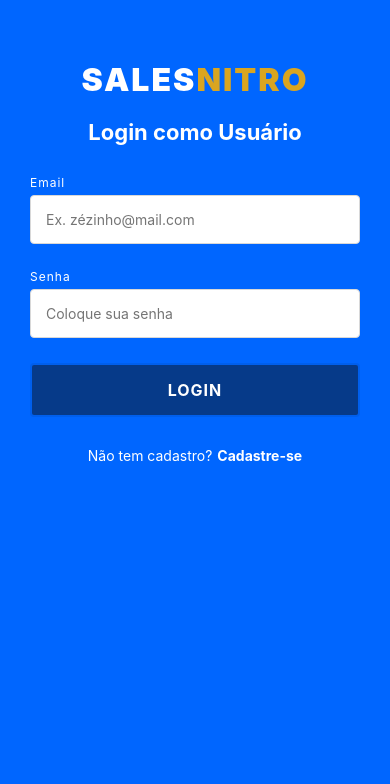
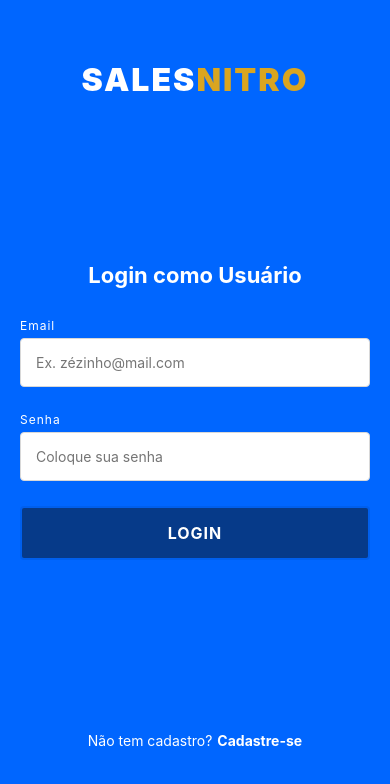
Before and after one commit to AndrewsDutraDev/sales_nitro_front, a React Native app: screen /Login in a window 390 px wide. Shown: the top 784 px of the page. Built offline with nearby package versions, Linux system fonts and the light colour scheme; some icons are missing.

Commit message:
Correção de detalhes no login

```diff
--- a/src/components/Screens/Login.js
+++ b/src/components/Screens/Login.js
@@ -4,6 +4,7 @@
 import { faEye } from '@fortawesome/free-solid-svg-icons/faEye';
 import { faEyeSlash } from '@fortawesome/free-solid-svg-icons/faEyeSlash';
 import api from '../../services/api';
+import { Dimensions } from 'react-native';
 
 
 const Login = ({ navigation }) => {
@@ -36,6 +37,7 @@
 	<View style={style.bg_login}>
 		<KeyboardAvoidingView behavior={ Platform.OS == 'ios' ? 'padding' : 'height' } keyboardVerticalOffset={10}>
 			<ScrollView>
+				<View style={style.container}>
 					<Text style={style.title_login}>
 						<Text style={style.text_sales}>SALES</Text>
 						<Text style={style.text_nitro}>NITRO</Text>
@@ -70,6 +72,7 @@
 						<Text style={style.text_footer}>Não tem cadastro?</Text>
 						<Text style={style.text_cadastre_se}>Cadastre-se</Text>
 					</View>
+				</View>
 			</ScrollView>
 		</KeyboardAvoidingView>
 	</View>
@@ -83,10 +86,8 @@
 		flex: 1,
 		backgroundColor: '#0066FF'
 	},
-	scrool: {
-		height: '100%',
-		width: '100%',
-		backgroundColor: 'red'
+	container: {
+		height: Dimensions.get('window').height,
 	},
 	title_login: {
 		width: '100%',
@@ -108,7 +109,8 @@
 		height: '75%',
 		justifyContent: 'center',
 		alignItems: 'center',
-		padding: 20,
+		paddingHorizontal:10,
+		paddingVertical: 30,
 	},
 	subtitle_login: {
 		color: '#fff',
@@ -175,7 +177,7 @@
 	text_inline: {
 		display: 'flex',
 		flexDirection: 'row',
-		justifyContent: 'center'
+		justifyContent: 'center',
 	},
 	text_footer: {
 		textAlign: 'center',
```
Also changed, not shown: src/components/Screens/Home.js (+6 -2 lines). Lines whose indentation alone changed are shown as unchanged.
